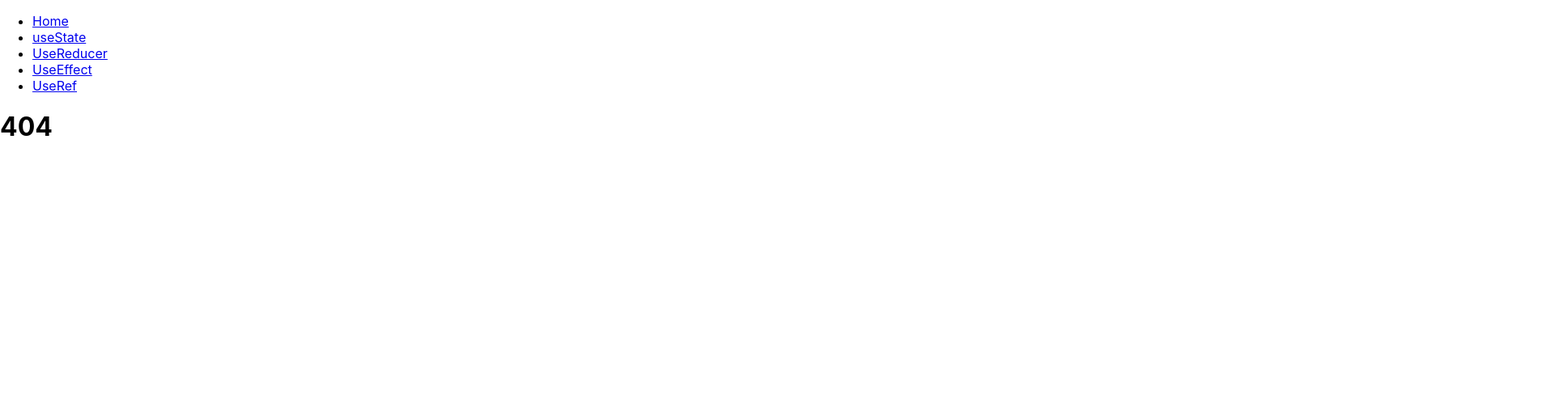
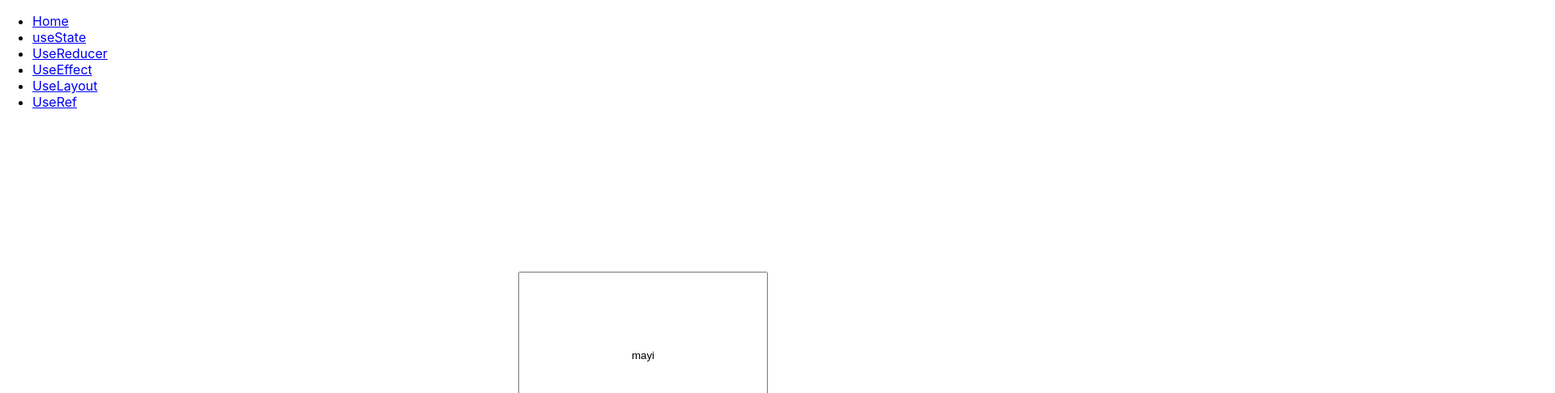
Before and after one commit to Maede-Dev/all-react-hooks, a React (Create React App) app: page /UseLayout in a window 1280 px wide. Before the commit this address had no page. Shown: the top 486 px of the page at 81% size, 1920 px wide, since content can reach past the window. Built offline with nearby package versions, Linux system fonts and the light colour scheme.

Commit message:
handle useLayout

```diff
--- a/src/index.js
+++ b/src/index.js
@@ -9,6 +9,7 @@ import NoPage from "./pages/components/404/NoPge";
 import UseReducer from "./pages/components/useReducer/UseReducer";
 import UseEffect from "./pages/components/useEffect/UseEffect";
 import RefTutorial from "./pages/components/UseRef/RefTutorial";
+import UseLayout from "./pages/components/useLayout/UseLayout";
 
 const root = ReactDOM.createRoot(document.getElementById("root"));
 root.render(
@@ -19,6 +20,7 @@ root.render(
         <Route path="useState" element={<UseState />} />
         <Route path="UseReducer" element={<UseReducer />} />
         <Route path="UseEffect" element={<UseEffect />} />
+        <Route path="UseLayout" element={<UseLayout />} />
         <Route path="RefTutorial" element={<RefTutorial />} />
         <Route path="*" element={<NoPage />} />
       </Route>
--- a/src/pages/components/layout/Layout.js
+++ b/src/pages/components/layout/Layout.js
@@ -18,6 +18,9 @@ const Layout = () => {
             <Link to="/UseEffect">UseEffect</Link>
           </li>
           <li>
+            <Link to="/UseLayout">UseLayout</Link>
+          </li>
+          <li>
             <Link to="/RefTutorial">UseRef</Link>
           </li>
         </ul>
--- /dev/null
+++ b/src/pages/components/useLayout/UseLayout.js
@@ -0,0 +1,29 @@
+import { useLayoutEffect } from "react";
+import { useEffect } from "react";
+import { useRef } from "react";
+import s from "./style.module.scss";
+
+const UseLayout = () => {
+  const inputRef = useRef(null);
+
+  useLayoutEffect(() => {
+    console.log(inputRef.current.value);
+  }, []);
+
+  useEffect(() => {
+    inputRef.current.value = "mayi";
+  }, []);
+
+  return (
+    <div className={s.container}>
+      {/* //very similar to use effect but use layout is called before use effect (this is ereast state in rendering) */}
+      <input
+        ref={inputRef}
+        value="karimi"
+        style={{ width: 300, height: 200, textAlign: "center" }}
+      />
+    </div>
+  );
+};
+
+export default UseLayout;
--- /dev/null
+++ b/src/pages/components/useLayout/style.module.scss
@@ -0,0 +1,5 @@
+.container {
+  width: 100%;
+  align-items: center;
+  margin: 200px 50%;
+}
```
